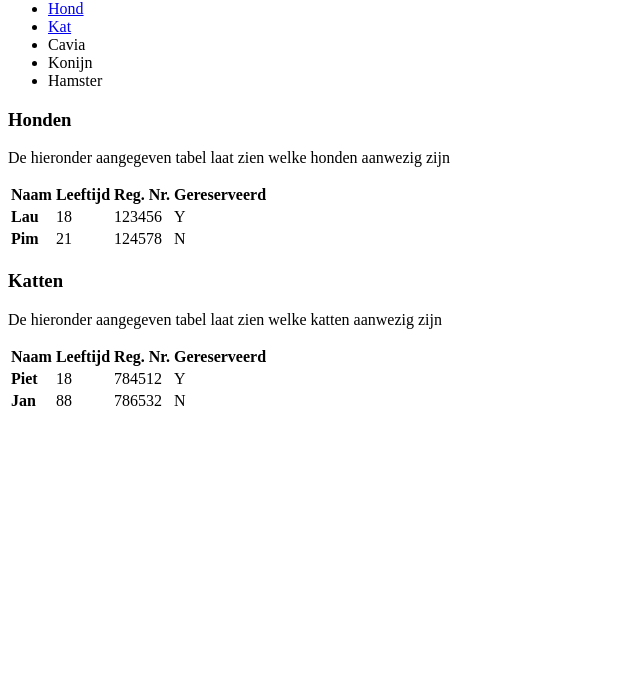
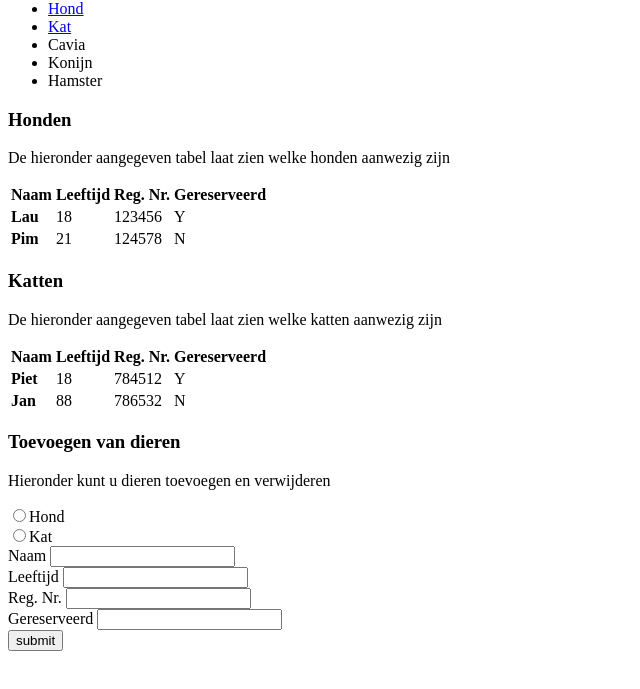
Before and after one commit to laurent-devries/fontysDierenasiel, a plain HTML site: page dieren.html in a window 1280 px wide. Shown: the part 93-782 px from the top of the page, without its empty margins (0-640 px from the left). Drawn offline with Linux system fonts and the light colour scheme.

Commit message:
Dieren toevoegen afgerond

```diff
--- a/dieren.html
+++ b/dieren.html
@@ -66,5 +66,22 @@
 				</tr>
 			</tbody>
 		</table>
+		<header>
+			<h3>Toevoegen van dieren</h3>
+			<p>Hieronder kunt u dieren toevoegen en verwijderen</p>
+		</header>
+		<form>
+			<input type="radio" name="sex" value="hond">Hond</br>
+			<input type="radio"	name="sex" value="kat">Kat</br>
+			<label for="naam">Naam</label>
+			<input type="tekst" id="naam" /></br>
+			<label for="leeftijd">Leeftijd</label>
+			<input type="tekst" id="leeftijd" /></br>
+			<label for="reg.nr">Reg. Nr.</label>
+			<input type="tekst" id="reg.nr" /></br>
+			<label for="gereserveerd">Gereserveerd</label>
+			<input type="tekst" id="gereserveerd" /> </br>
+			<input type="submit" value="submit">
+		</form>
 	</body>
 </html>
```
